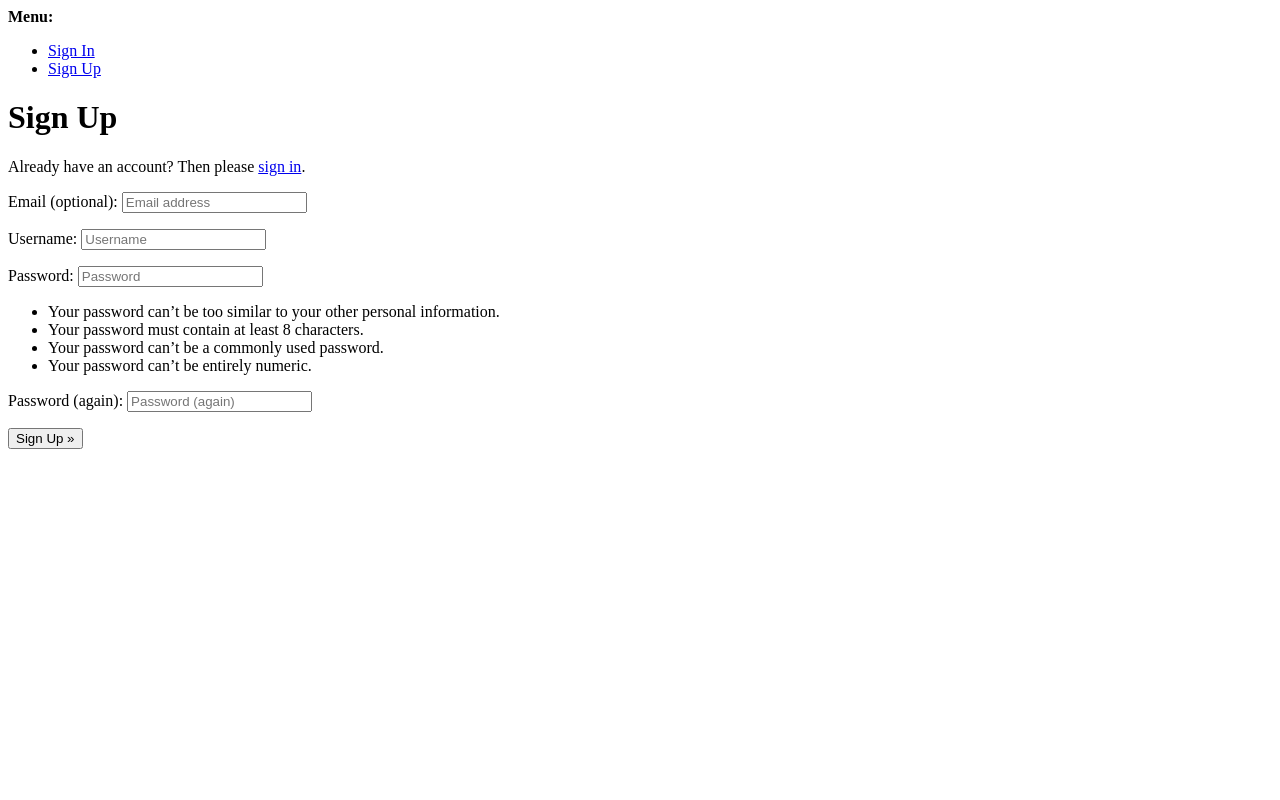
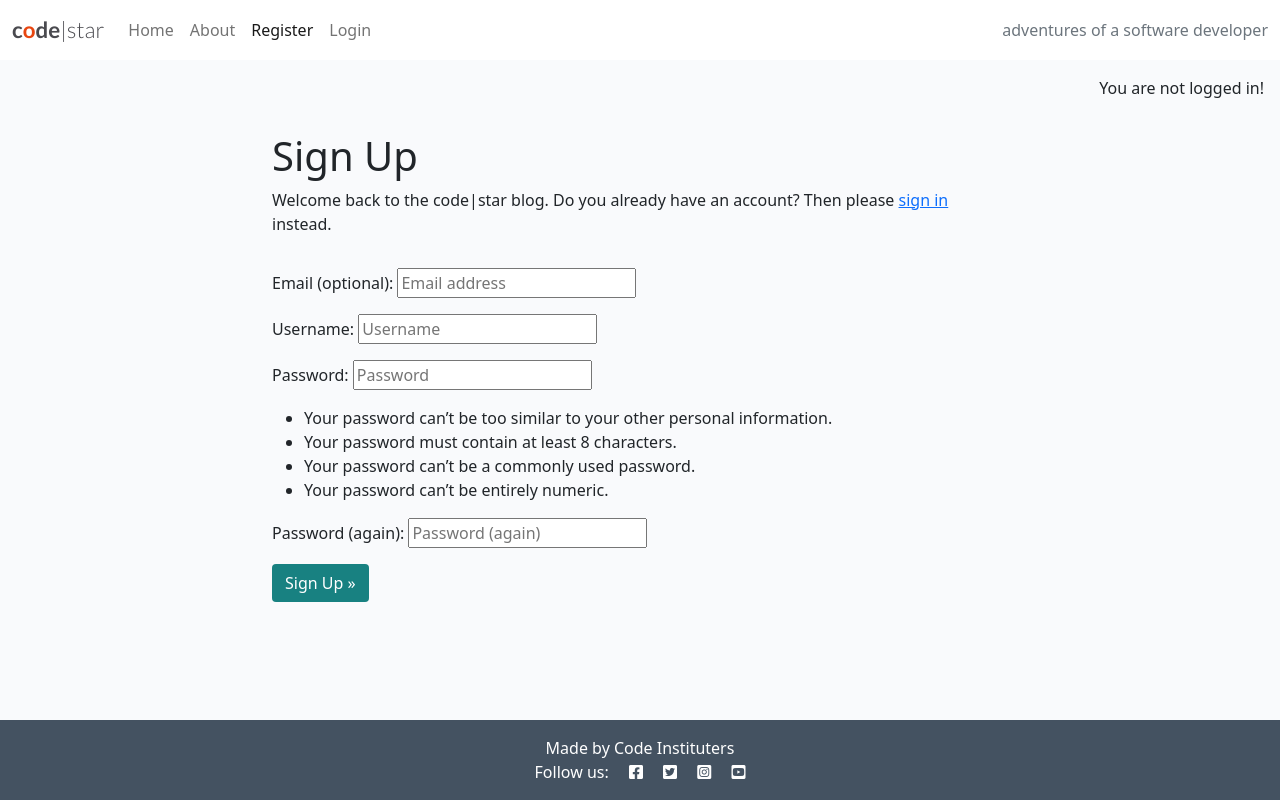
Before and after one commit to ifzalmalook/blogdjango, a Django app: page /accounts/signup/ in a window 1280 px wide. Run offline with Django 4.2, Linux system fonts and the light colour scheme; parts of the project's set-up code (start-up, migrations or seed data) failed here and were passed over; some libraries are stand-ins or nearby versions.

Commit message:
Add styling to signup page

```diff
--- a/templates/account/signup.html
+++ b/templates/account/signup.html
@@ -1,13 +1,22 @@
-{% extends "account/base.html" %}
+{% extends "base.html" %}
 
 {% load i18n %}
 
 {% block head_title %}{% trans "Signup" %}{% endblock head_title %}
 
 {% block content %}
+<div class="container">
+  <div class="row">
+      <div class="col-md-8 mt-3 offset-md-2">
+
 <h1>{% trans "Sign Up" %}</h1>
 
-<p>{% blocktrans %}Already have an account? Then please <a href="{{ login_url }}">sign in</a>.{% endblocktrans %}</p>
+<p>{% blocktrans %}Welcome back to the code|star blog. Do you already have an account? Then please <a href="{{ login_url }}">sign in</a> instead.{% endblocktrans %}</p>
+</div>
+</div>
+
+<div class="row">
+  <div class="col-md-8 mt-3 offset-md-2">
 
 <form class="signup" id="signup_form" method="post" action="{% url 'account_signup' %}">
   {% csrf_token %}
@@ -15,7 +24,11 @@
   {% if redirect_field_value %}
   <input type="hidden" name="{{ redirect_field_name }}" value="{{ redirect_field_value }}" />
   {% endif %}
-  <button type="submit">{% trans "Sign Up" %} &raquo;</button>
+  <button class="btn btn-signup right" type="submit">{% trans "Sign Up" %} &raquo;</button>
 </form>
 
+</div>
+</div>
+</div>
+
 {% endblock content %}
--- a/templates/base.html
+++ b/templates/base.html
@@ -75,6 +75,11 @@
     </nav>
 
     <main class="flex-shrink-0 main-bg">
+        {% if user.is_authenticated %}
+            <p class="text-end m-3"> You are logged in as {{user}}</p>
+        {% else %}
+            <p class="text-end m-3"> You are not logged in!</p>
+        {% endif %}
 
         {% block content %}
         <!-- Content Goes here -->
```
